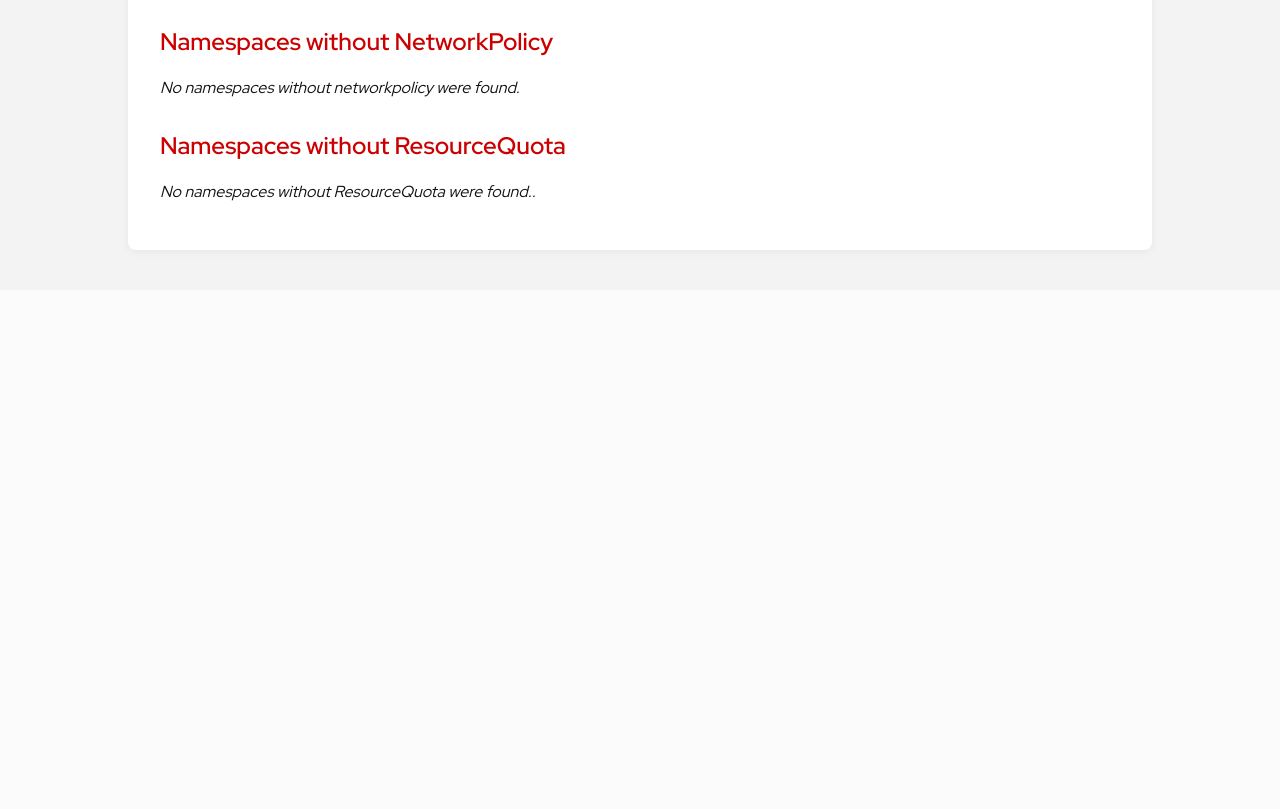
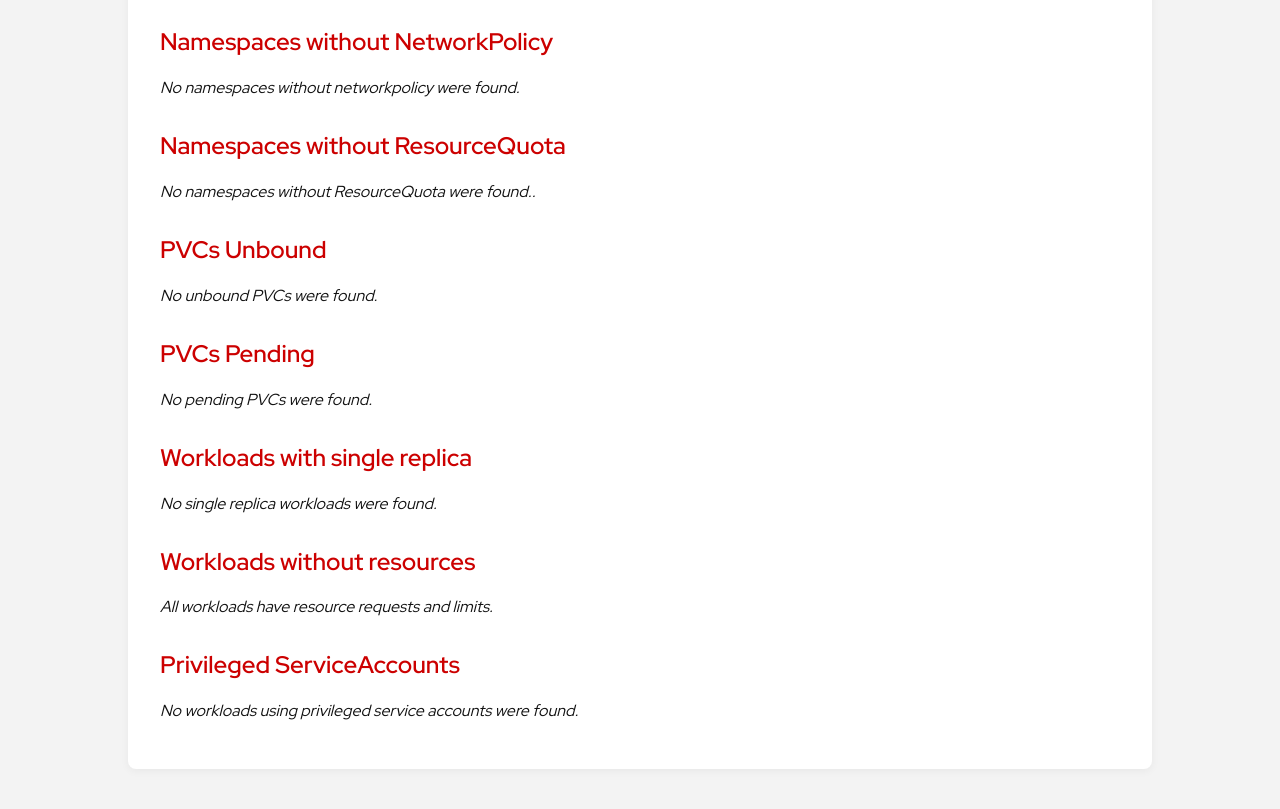
Before and after one commit to jandradap/cluster-custom-metrics, a Flask app: page / in a window 1280 px wide. Shown: the part 652-1461 px from the top of the page. Before the commit the page ends 905 px from the top, so only its background shows below. Run offline with Flask 3, Linux system fonts and the light colour scheme.

Commit message:
Add metrics and dashboard for PVCs and workloads

```diff
--- a/app/app.py
+++ b/app/app.py
@@ -18,7 +18,15 @@
 
 subnet_cidr = "192.168.1.0/24"
 exclude_ns_patterns = []
-cache_results = {"np": [], "quota": []}
+cache_results = {
+    "np": [],
+    "quota": [],
+    "pvc_unbound": [],
+    "pvc_pending": [],
+    "single_replica": [],
+    "no_resources": [],
+    "priv_sa": []
+}
 cache_ips = {"nodes": [], "egress": []}
 
 ip_pool_total = Gauge('ip_pool_total', 'Total IPs available in the VLAN', registry=registry)
@@ -29,6 +37,41 @@
 ns_without_np_label = Gauge('namespace_without_networkpolicy', 'Namespace without NetworkPolicy', ['namespace'], registry=registry)
 ns_quota_total = Gauge('namespaces_without_resourcequota_total', 'Total namespaces without ResourceQuotass', registry=registry)
 ns_quota_label = Gauge('namespace_without_resourcequota', 'Namespace without ResourceQuota', ['namespace'], registry=registry)
+
+# PVC metrics
+pvc_unbound_total = Gauge('pvc_unbound_total', 'Total PVCs in Lost or unbound state', registry=registry)
+pvc_unbound_info = Gauge('pvc_unbound', 'PVC in Lost/unbound state', ['namespace', 'pvc'], registry=registry)
+pvc_pending_total = Gauge('pvc_pending_total', 'Total PVCs pending', registry=registry)
+pvc_pending_info = Gauge('pvc_pending', 'PVC in Pending state', ['namespace', 'pvc'], registry=registry)
+
+# Workload metrics
+workload_single_replica_total = Gauge(
+    'workloads_single_replica_total',
+    'Total Deployments/StatefulSets with a single replica',
+    registry=registry)
+workload_single_replica_info = Gauge(
+    'workload_single_replica',
+    'Deployment/StatefulSet running with one replica',
+    ['namespace', 'app', 'kind'], registry=registry)
+
+workload_no_resources_total = Gauge(
+    'workloads_no_resources_total',
+    'Total Deployments/StatefulSets without resource requests/limits',
+    registry=registry)
+workload_no_resources_info = Gauge(
+    'workload_no_resources',
+    'Deployment/StatefulSet without resource requests/limits',
+    ['namespace', 'app', 'kind'], registry=registry)
+
+# Privileged service accounts metrics
+priv_sa_total = Gauge(
+    'privileged_serviceaccount_total',
+    'Total workloads using privileged service accounts',
+    registry=registry)
+priv_sa_info = Gauge(
+    'privileged_serviceaccount',
+    'Workload using privileged service account and SCC',
+    ['namespace', 'app', 'serviceaccount', 'scc'], registry=registry)
 
 def exclude_ns(ns):
     return any(fnmatch.fnmatch(ns, pattern) for pattern in exclude_ns_patterns)
@@ -41,8 +84,19 @@
     pie_data = f"{used},{ip_free},{total_ips}"
     ips = [{"type": "nodo", "ip": ip} for ip in cache_ips["nodes"]] + [{"type": "egress", "ip": ip} for ip in cache_ips["egress"]]
     ips = sorted(ips, key=lambda x: x["type"])
-    return render_template("home.html", subnet=subnet_cidr, pie_data=pie_data,
-                           np=cache_results["np"], quota=cache_results["quota"], ips=ips)
+    return render_template(
+        "home.html",
+        subnet=subnet_cidr,
+        pie_data=pie_data,
+        np=cache_results["np"],
+        quota=cache_results["quota"],
+        pvc_unbound=cache_results["pvc_unbound"],
+        pvc_pending=cache_results["pvc_pending"],
+        single_replica=cache_results["single_replica"],
+        no_resources=cache_results["no_resources"],
+        priv_sa=cache_results["priv_sa"],
+        ips=ips,
+    )
 
 @app.route("/metrics")
 def metrics():
@@ -60,6 +114,14 @@
         except Exception as e:
             logging.warning(f"❌ Error at {desc}: {e}")
             return []
+
+    def run_cmd_json(desc, cmd):
+        lines = run_cmd(desc, cmd)
+        try:
+            return json.loads("\n".join(lines)) if lines else {}
+        except Exception as e:
+            logging.warning(f"❌ JSON parse error at {desc}: {e}")
+            return {}
 
     # Egress IPs from spec.egressIPs
     #oc get egressip -A -o jsonpath='{range .items[*]}{.spec.egressIPs[*]}{"\n"}{end}'
@@ -103,6 +165,98 @@
     for ns in namespace_without_resourcequota:
         ns_quota_label.labels(namespace=ns).set(1)
 
+    # PVCs
+    pvc_data = run_cmd_json("pvcs", ["oc", "get", "pvc", "-A", "-o", "json"])
+    pvc_unbound = []
+    pvc_pending = []
+    for pvc in pvc_data.get("items", []):
+        ns = pvc["metadata"].get("namespace")
+        if exclude_ns(ns):
+            continue
+        name = pvc["metadata"]["name"]
+        phase = pvc.get("status", {}).get("phase", "").lower()
+        if phase == "pending":
+            pvc_pending.append({"namespace": ns, "name": name})
+        elif phase != "bound":
+            pvc_unbound.append({"namespace": ns, "name": name})
+    cache_results["pvc_unbound"] = [f"{p['namespace']}/{p['name']}" for p in pvc_unbound]
+    cache_results["pvc_pending"] = [f"{p['namespace']}/{p['name']}" for p in pvc_pending]
+    pvc_unbound_total.set(len(pvc_unbound))
+    pvc_pending_total.set(len(pvc_pending))
+    for p in pvc_unbound:
+        pvc_unbound_info.labels(namespace=p["namespace"], pvc=p["name"]).set(1)
+    for p in pvc_pending:
+        pvc_pending_info.labels(namespace=p["namespace"], pvc=p["name"]).set(1)
+
+    # Workloads (deployments and statefulsets)
+    deploys = run_cmd_json("deployments", ["oc", "get", "deploy", "-A", "-o", "json"])
+    sts = run_cmd_json("statefulsets", ["oc", "get", "statefulset", "-A", "-o", "json"])
+    single_replica = []
+    no_resources = []
+    workload_sa = []  # store sa for privileged check
+
+    def process_workloads(items, kind):
+        for it in items.get("items", []):
+            ns = it["metadata"].get("namespace")
+            if exclude_ns(ns):
+                continue
+            name = it["metadata"]["name"]
+            replicas = it.get("spec", {}).get("replicas", 1)
+            sa = it.get("spec", {}).get("template", {}).get("spec", {}).get("serviceAccountName", "default")
+            containers = it.get("spec", {}).get("template", {}).get("spec", {}).get("containers", [])
+            if replicas == 1:
+                single_replica.append({"namespace": ns, "name": name, "kind": kind})
+            missing = False
+            for c in containers:
+                res = c.get("resources", {})
+                if not res.get("requests") or not res.get("limits"):
+                    missing = True
+                    break
+            if missing:
+                no_resources.append({"namespace": ns, "name": name, "kind": kind})
+            workload_sa.append({"namespace": ns, "name": name, "sa": sa, "kind": kind})
+
+    process_workloads(deploys, "deployment")
+    process_workloads(sts, "statefulset")
+
+    cache_results["single_replica"] = [f"{w['namespace']}/{w['name']} ({w['kind']})" for w in single_replica]
+    cache_results["no_resources"] = [f"{w['namespace']}/{w['name']} ({w['kind']})" for w in no_resources]
+    workload_single_replica_total.set(len(single_replica))
+    workload_no_resources_total.set(len(no_resources))
+    for w in single_replica:
+        workload_single_replica_info.labels(namespace=w["namespace"], app=w["name"], kind=w["kind"]).set(1)
+    for w in no_resources:
+        workload_no_resources_info.labels(namespace=w["namespace"], app=w["name"], kind=w["kind"]).set(1)
+
+    # Privileged service accounts
+    sccs = run_cmd_json("scc", ["oc", "get", "scc", "-o", "json"])
+    privileged = {}
+    for scc in sccs.get("items", []):
+        scc_name = scc.get("metadata", {}).get("name")
+        if scc_name and scc_name.startswith("restricted"):
+            continue
+        for user in scc.get("users", []) or []:
+            if user.startswith("system:serviceaccount:"):
+                parts = user.split(":")
+                if len(parts) == 4:
+                    privileged[(parts[2], parts[3])] = scc_name
+
+    priv_list = []
+    for w in workload_sa:
+        key = (w["namespace"], w["sa"])
+        if key in privileged:
+            priv_list.append({
+                "namespace": w["namespace"],
+                "name": w["name"],
+                "sa": w["sa"],
+                "scc": privileged[key],
+            })
+
+    cache_results["priv_sa"] = priv_list
+    priv_sa_total.set(len(priv_list))
+    for p in priv_list:
+        priv_sa_info.labels(namespace=p["namespace"], app=p["name"], serviceaccount=p["sa"], scc=p["scc"]).set(1)
+
     Timer(60, update_metrics).start()
 
 def create_app(config_path=os.getenv("CONFIG_PATH", "config.json")):
@@ -113,7 +267,15 @@
 
     subnet_cidr = config.get("subnet", "192.168.1.0/24")
     exclude_ns_patterns = config.get("exclude_namespaces", [])
-    cache_results.update({"np": [], "quota": []})
+    cache_results.update({
+        "np": [],
+        "quota": [],
+        "pvc_unbound": [],
+        "pvc_pending": [],
+        "single_replica": [],
+        "no_resources": [],
+        "priv_sa": []
+    })
     return app
 
 if __name__ == "__main__":
--- a/app/templates/home.html
+++ b/app/templates/home.html
@@ -120,6 +120,70 @@
       <p><i>No namespaces without ResourceQuota were found..</i></p>
       {% endif %}
     </div>
+
+    <div class="section">
+      <h2>PVCs Unbound</h2>
+      {% if pvc_unbound %}
+      <ul>{% for pvc in pvc_unbound %}<li>{{ pvc }}</li>{% endfor %}</ul>
+      {% else %}
+      <p><i>No unbound PVCs were found.</i></p>
+      {% endif %}
+    </div>
+
+    <div class="section">
+      <h2>PVCs Pending</h2>
+      {% if pvc_pending %}
+      <ul>{% for pvc in pvc_pending %}<li>{{ pvc }}</li>{% endfor %}</ul>
+      {% else %}
+      <p><i>No pending PVCs were found.</i></p>
+      {% endif %}
+    </div>
+
+    <div class="section">
+      <h2>Workloads with single replica</h2>
+      {% if single_replica %}
+      <ul>{% for w in single_replica %}<li>{{ w }}</li>{% endfor %}</ul>
+      {% else %}
+      <p><i>No single replica workloads were found.</i></p>
+      {% endif %}
+    </div>
+
+    <div class="section">
+      <h2>Workloads without resources</h2>
+      {% if no_resources %}
+      <ul>{% for w in no_resources %}<li>{{ w }}</li>{% endfor %}</ul>
+      {% else %}
+      <p><i>All workloads have resource requests and limits.</i></p>
+      {% endif %}
+    </div>
+
+    <div class="section">
+      <h2>Privileged ServiceAccounts</h2>
+      {% if priv_sa %}
+      <table>
+        <thead>
+          <tr>
+            <th>Namespace</th>
+            <th>App</th>
+            <th>ServiceAccount</th>
+            <th>SCC</th>
+          </tr>
+        </thead>
+        <tbody>
+          {% for sa in priv_sa %}
+          <tr>
+            <td>{{ sa.namespace }}</td>
+            <td>{{ sa.name }}</td>
+            <td>{{ sa.sa }}</td>
+            <td>{{ sa.scc }}</td>
+          </tr>
+          {% endfor %}
+        </tbody>
+      </table>
+      {% else %}
+      <p><i>No workloads using privileged service accounts were found.</i></p>
+      {% endif %}
+    </div>
   </div>
 </body>
 </html>
```
Also changed, not shown: tests/test_app.py (+27 -6 lines), Readme.md.
